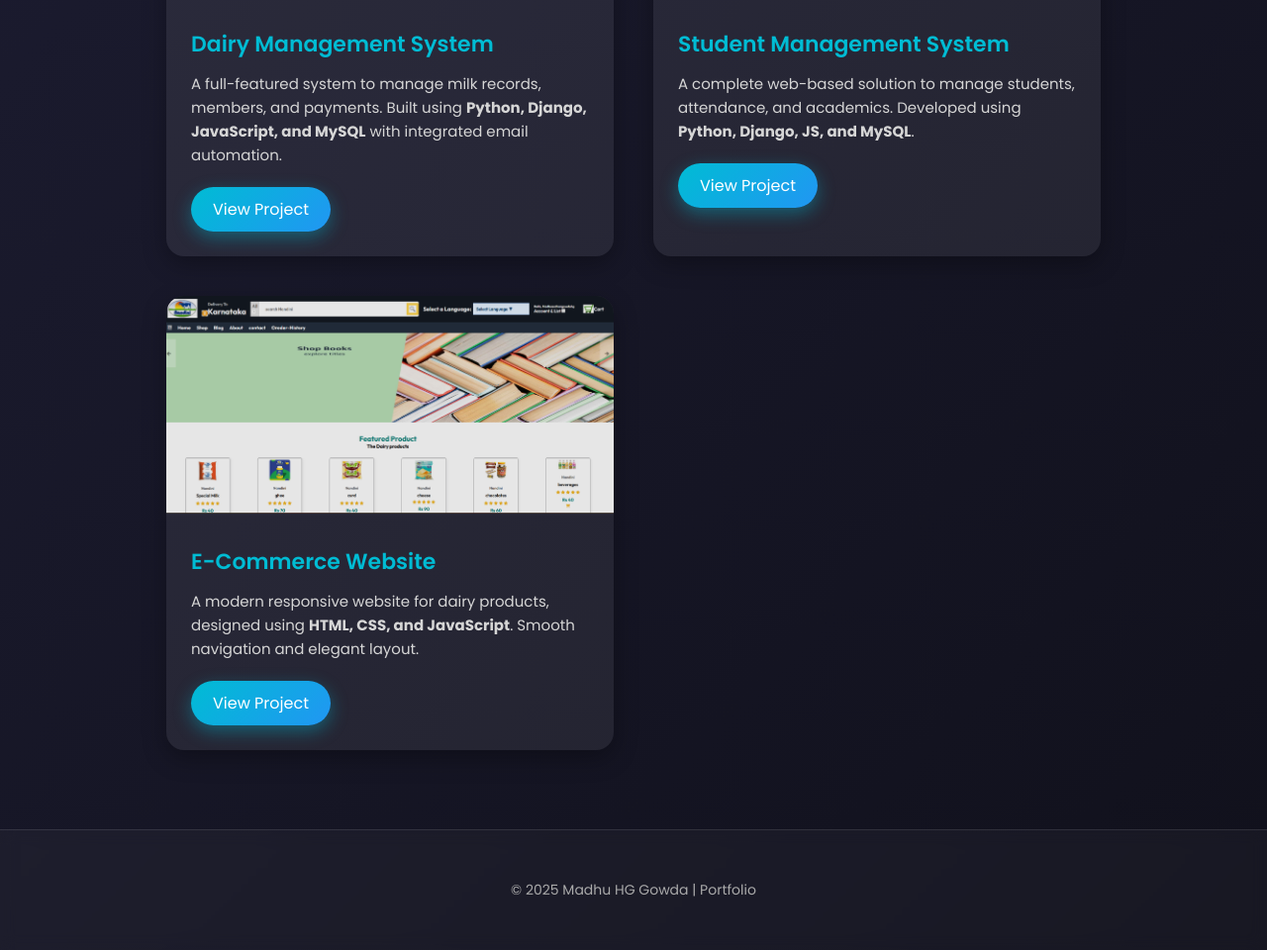
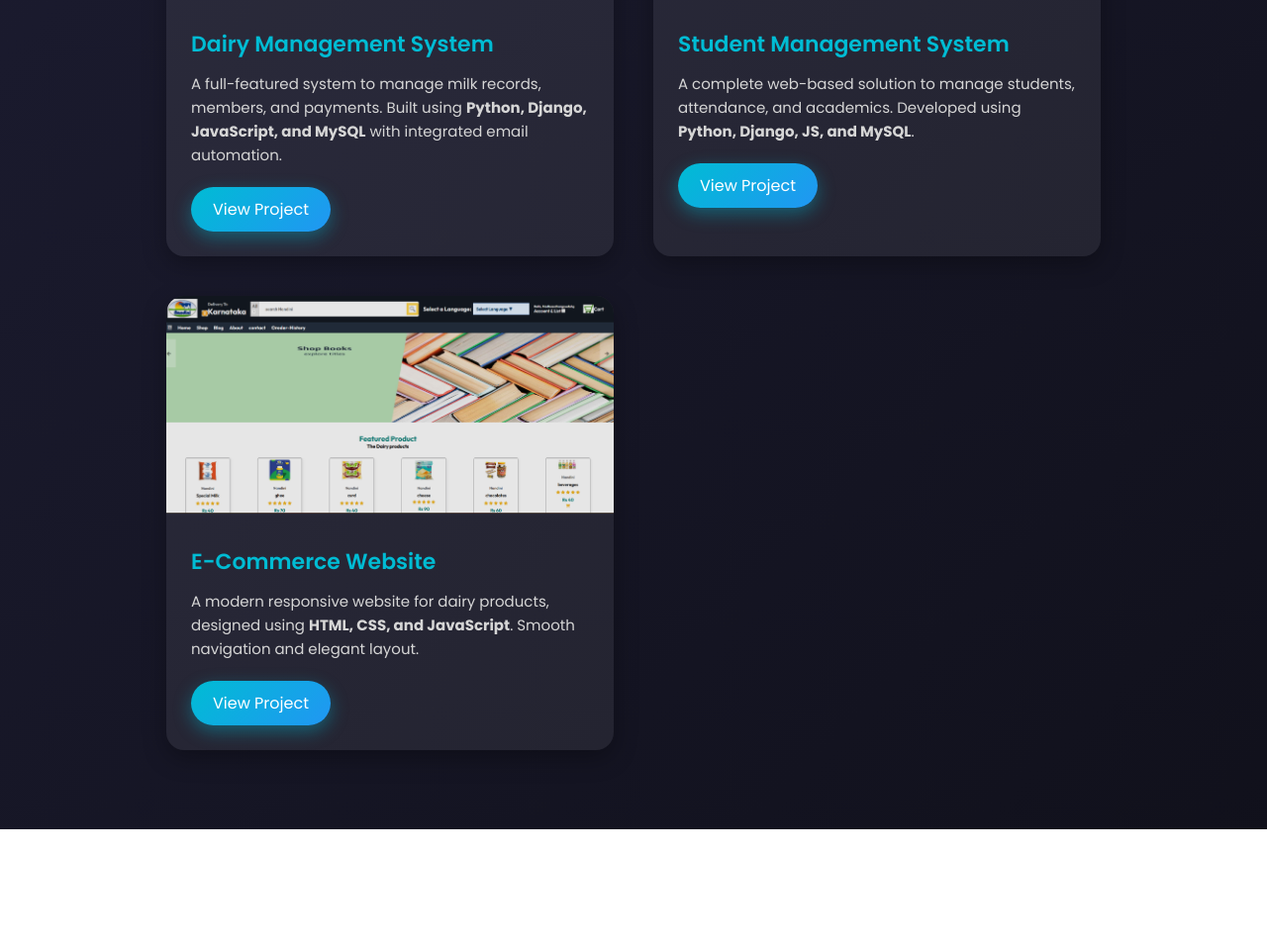
Before and after one commit to madhusudhan-31/portfolio, a plain HTML site: page project.html in a window 1280 px wide. Shown: the part 381-1341 px from the top of the page at 99% size. After the commit the page ends 1219 px from the top, so only its background shows below. Drawn offline with Linux system fonts and the light colour scheme.

Commit message:
Update project.html

```diff
--- a/project.html
+++ b/project.html
@@ -240,9 +240,7 @@
 
   </div>
 
-  <footer>
-    © 2025 Madhu HG Gowda | Portfolio
-  </footer>
+
 
 </body>
 </html>
```
